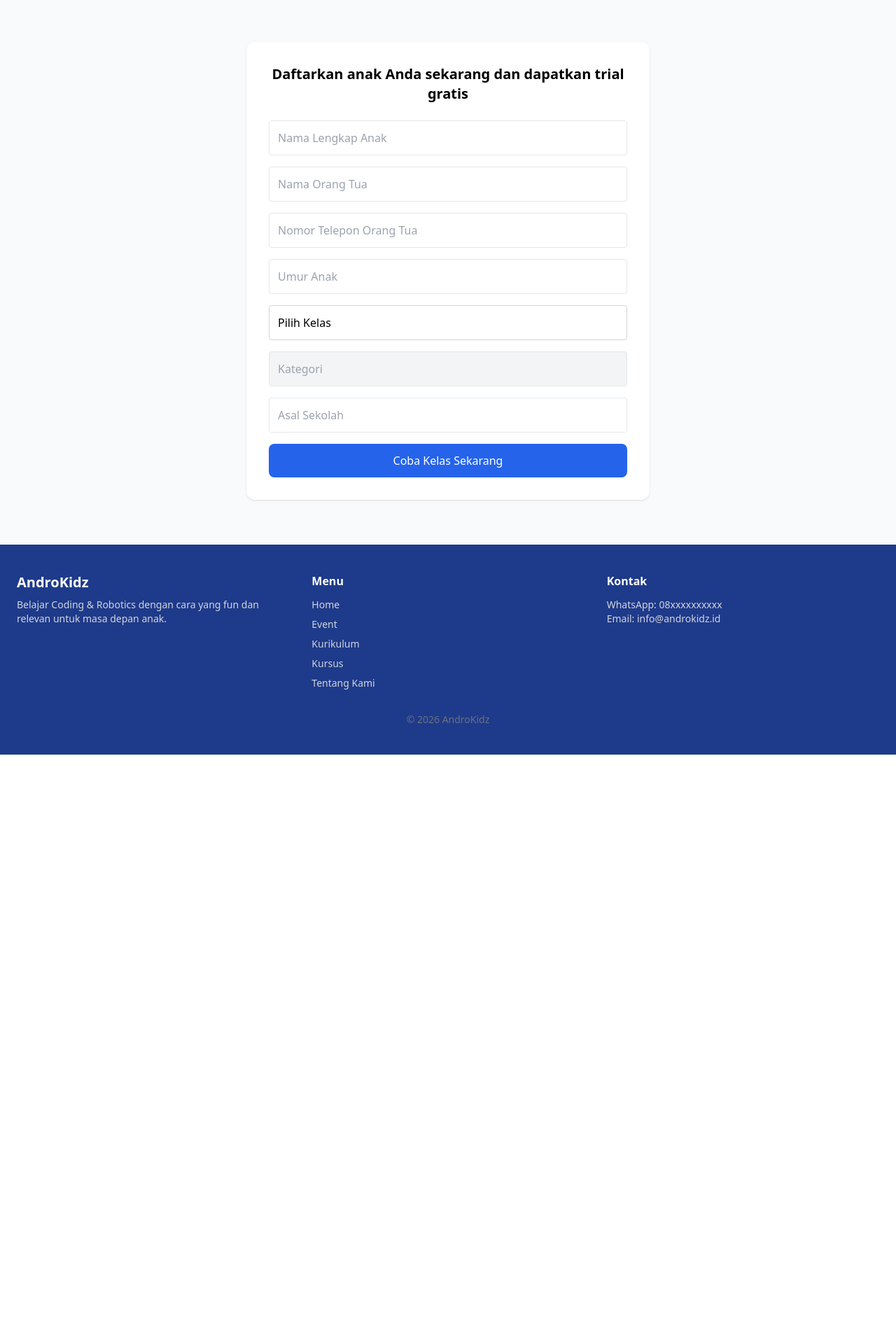
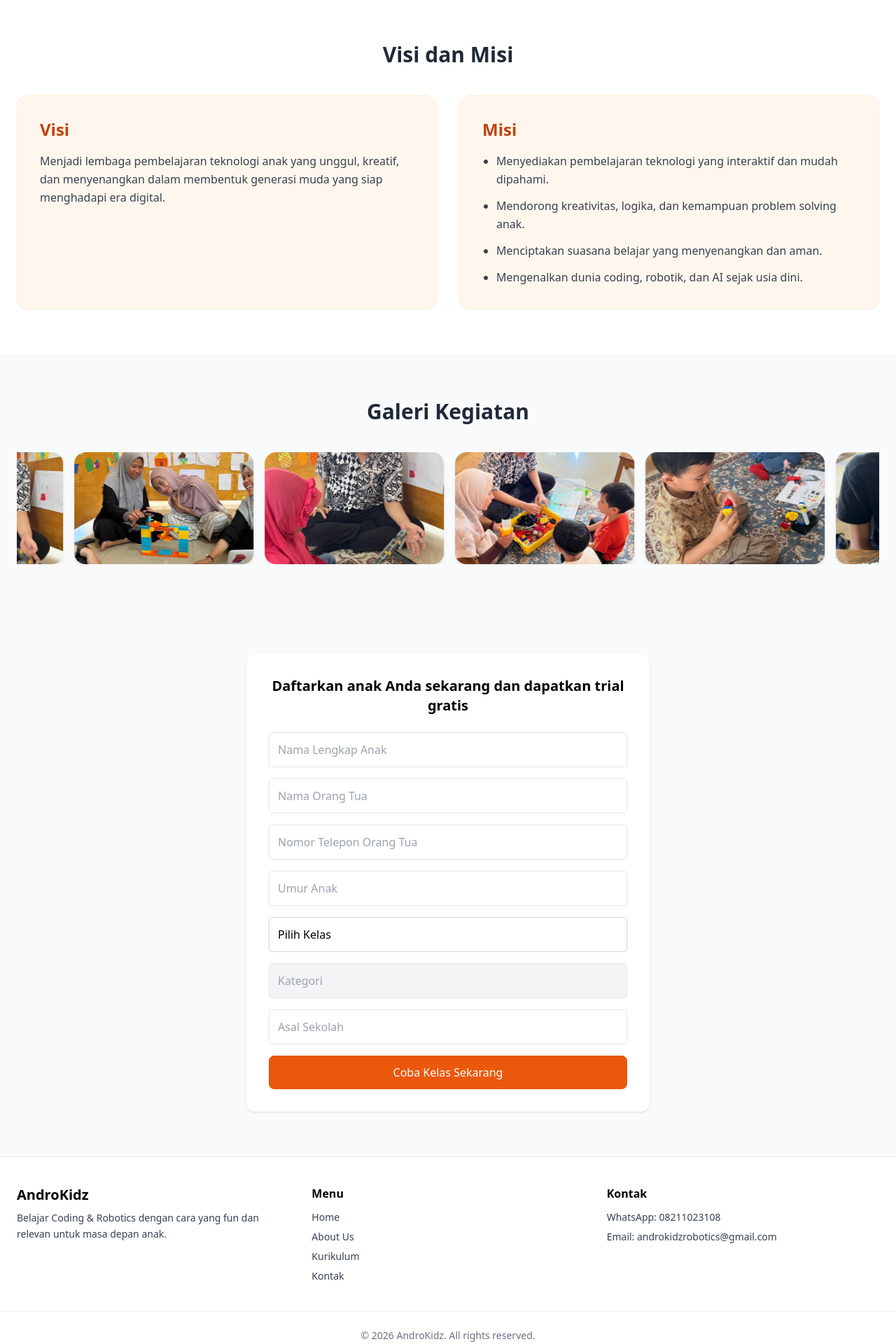
Before and after one commit to Inocensius10/Website-Androkidz, a React (Vite) app: page / in a window 1280 px wide. Shown: the part 580-2500 px from the top of the page at 70% size. Before the commit the page ends 1658 px from the top, so only its background shows below. Built offline with nearby package versions, Linux system fonts and the light colour scheme.

Commit message:
benerin footer
biar bagus

```diff
--- a/src/components/Footer.jsx
+++ b/src/components/Footer.jsx
@@ -1,12 +1,15 @@
 function Footer() {
   return (
-    <footer className="bg-gradient-to-r from-blue-900 to-blue-900 text-gray-300 py-10">
+    <footer className="bg-white border-t border-gray-200 py-10">
       <div className="max-w-7xl mx-auto px-6 grid md:grid-cols-3 gap-8">
 
         {/* LOGO */}
         <div>
-          <h2 className="text-white text-xl font-bold mb-2">AndroKidz</h2>
-          <p className="text-sm">
+          <h2 className="text-black text-xl font-bold mb-2">
+            AndroKidz
+          </h2>
+
+          <p className="text-sm text-gray-700 leading-relaxed">
             Belajar Coding & Robotics dengan cara yang fun dan relevan
             untuk masa depan anak.
           </p>
@@ -14,26 +17,45 @@ function Footer() {
 
         {/* MENU */}
         <div>
-          <h3 className="text-white font-semibold mb-3">Menu</h3>
-          <ul className="space-y-2 text-sm">
-            <li>Home</li>
-            <li>Event</li>
-            <li>Kurikulum</li>
-            <li>Kursus</li>
-            <li>Tentang Kami</li>
+          <h3 className="text-black font-semibold mb-3">
+            Menu
+          </h3>
+
+          <ul className="space-y-2 text-sm text-gray-700">
+            <li className="hover:text-orange-500 transition cursor-pointer">
+              Home
+            </li>
+
+            <li className="hover:text-orange-500 transition cursor-pointer">
+              About Us
+            </li>
+
+            <li className="hover:text-orange-500 transition cursor-pointer">
+              Kurikulum
+            </li>
+
+            <li className="hover:text-orange-500 transition cursor-pointer">
+              Kontak
+            </li>
           </ul>
         </div>
 
         {/* KONTAK */}
         <div>
-          <h3 className="text-white font-semibold mb-3">Kontak</h3>
-          <p className="text-sm">WhatsApp: 08xxxxxxxxxx</p>
-          <p className="text-sm">Email: info@androkidz.id</p>
+          <h3 className="text-black font-semibold mb-3">
+            Kontak
+          </h3>
+
+          <div className="space-y-2 text-sm text-gray-700">
+            <p>WhatsApp: 08211023108</p>
+            <p>Email: androkidzrobotics@gmail.com</p>
+          </div>
         </div>
       </div>
 
-      <div className="text-center text-sm text-gray-500 mt-8">
-        © 2026 AndroKidz
+      {/* COPYRIGHT */}
+      <div className="text-center text-sm text-gray-500 mt-10 border-t border-gray-100 pt-6">
+        © 2026 AndroKidz. All rights reserved.
       </div>
     </footer>
   );
--- a/src/components/Navbar.jsx
+++ b/src/components/Navbar.jsx
@@ -20,7 +20,9 @@ function Navbar() {
     : "bg-white shadow-sm";
 
   return (
-    <nav className={`w-full fixed top-0 z-50 transition-all duration-300 ${navStyle}`}>
+    <nav
+      className={`w-full fixed top-0 z-50 transition-all duration-300 ${navStyle}`}
+    >
       <div className="max-w-7xl mx-auto px-6 py-4 flex items-center justify-between">
         <Link to="/">
           <img
@@ -30,49 +32,137 @@ function Navbar() {
           />
         </Link>
 
+        {/* MENU DESKTOP */}
         <ul className="hidden md:flex items-center gap-8 text-gray-700 font-medium">
-          <li><Link to="/" className="hover:text-blue-600 transition">Home</Link></li>
-          <li><Link to="/about" className="hover:text-blue-600 transition">About Us</Link></li>
-          <li><Link to="/kurikulum" className="hover:text-blue-600 transition">Kurikulum</Link></li>
-          <li><Link to="/galery" className="hover:text-blue-600 transition">Galery</Link></li>
-          <li><Link to="/kontak" className="hover:text-blue-600 transition">Kontak</Link></li>
+          <li>
+            <Link to="/" className="hover:text-orange-500 transition">
+              Home
+            </Link>
+          </li>
+
+          <li>
+            <Link
+              to="/about"
+              className="hover:text-orange-500 transition"
+            >
+              About Us
+            </Link>
+          </li>
+
+          <li>
+            <Link
+              to="/kurikulum"
+              className="hover:text-orange-500 transition"
+            >
+              Kurikulum
+            </Link>
+          </li>
+
+          <li>
+            <Link
+              to="/galery"
+              className="hover:text-orange-500 transition"
+            >
+              Galery
+            </Link>
+          </li>
+
+          <li>
+            <Link
+              to="/kontak"
+              className="hover:text-orange-500 transition"
+            >
+              Kontak
+            </Link>
+          </li>
         </ul>
 
+        {/* BUTTON DESKTOP */}
         <div className="hidden md:block">
           <Link
             to="/admin/login"
-            className="border border-blue-700 text-blue-700 font-semibold px-6 py-2 rounded-lg hover:bg-blue-700 hover:text-white transition inline-block"
+            className="border border-orange-500 text-orange-500 font-semibold px-6 py-2 rounded-lg hover:bg-orange-500 hover:text-white transition duration-300 inline-block"
           >
             Masuk
           </Link>
         </div>
 
+        {/* HAMBURGER */}
         <button
           className="md:hidden flex flex-col gap-1"
           onClick={() => setMenuOpen(!menuOpen)}
         >
-          <span className={`block w-6 h-0.5 bg-black transition ${menuOpen ? "translate-y-1.5 rotate-45" : ""}`}></span>
-          <span className={`block w-6 h-0.5 bg-black transition ${menuOpen ? "opacity-0" : ""}`}></span>
-          <span className={`block w-6 h-0.5 bg-black transition ${menuOpen ? "-translate-y-1.5 -rotate-45" : ""}`}></span>
+          <span
+            className={`block w-6 h-0.5 bg-black transition ${
+              menuOpen ? "translate-y-1.5 rotate-45" : ""
+            }`}
+          ></span>
+
+          <span
+            className={`block w-6 h-0.5 bg-black transition ${
+              menuOpen ? "opacity-0" : ""
+            }`}
+          ></span>
+
+          <span
+            className={`block w-6 h-0.5 bg-black transition ${
+              menuOpen ? "-translate-y-1.5 -rotate-45" : ""
+            }`}
+          ></span>
         </button>
       </div>
 
+      {/* MOBILE MENU */}
       <div
         className={`md:hidden overflow-hidden transition-all duration-300 ${
           menuOpen ? "max-h-96 opacity-100" : "max-h-0 opacity-0"
         } ${navStyle}`}
       >
         <div className="px-6 pb-6 space-y-4">
-          <Link to="/" onClick={() => setMenuOpen(false)} className="block hover:text-blue-600">Home</Link>
-          <Link to="/about" onClick={() => setMenuOpen(false)} className="block hover:text-blue-600">About Us</Link>
-          <Link to="/kurikulum" onClick={() => setMenuOpen(false)} className="block hover:text-blue-600">Kurikulum</Link>
-          <Link to="/galery" onClick={() => setMenuOpen(false)} className="block hover:text-blue-600">Galery</Link>
-          <Link to="/kontak" onClick={() => setMenuOpen(false)} className="block hover:text-blue-600">Kontak</Link>
+          <Link
+            to="/"
+            onClick={() => setMenuOpen(false)}
+            className="block hover:text-orange-500 transition"
+          >
+            Home
+          </Link>
+
+          <Link
+            to="/about"
+            onClick={() => setMenuOpen(false)}
+            className="block hover:text-orange-500 transition"
+          >
+            About Us
+          </Link>
+
+          <Link
+            to="/kurikulum"
+            onClick={() => setMenuOpen(false)}
+            className="block hover:text-orange-500 transition"
+          >
+            Kurikulum
+          </Link>
+
+          <Link
+            to="/galery"
+            onClick={() => setMenuOpen(false)}
+            className="block hover:text-orange-500 transition"
+          >
+            Galery
+          </Link>
+
+          <Link
+            to="/kontak"
+            onClick={() => setMenuOpen(false)}
+            className="block hover:text-orange-500 transition"
+          >
+            Kontak
+          </Link>
 
           <Link
             to="/admin/login"
             onClick={() => setMenuOpen(false)}
-            className="w-full border border-blue-700 text-blue-700 font-semibold px-6 py-2 rounded-lg hover:bg-blue-700 hover:text-white transition inline-block text-center"
+            className="w-full border border-orange-500 text-orange-500 font-semibold px-6 py-2 rounded-lg hover:bg-orange-500 hover:text-white transition duration-300 inline-block text-center"
           >
             Masuk
           </Link>
--- a/src/pages/Home.jsx
+++ b/src/pages/Home.jsx
@@ -1,9 +1,16 @@
-import { useState } from "react";
-import Navbar from "../components/Navbar";
-import Footer from "../components/Footer";
-import ProgramCard from "../components/ProgramCard";
+import { useEffect, useState } from "react";
 import heroImage from "../assets/images/elementweb.png";
-import logoAsli from "../assets/images/logoasli.png";
+
+import gambar1 from "../assets/images/galeri/gambar1.jpeg";
+import gambar2 from "../assets/images/galeri/gambar2.jpeg";
+import gambar3 from "../assets/images/galeri/gambar3.jpeg";
+import gambar4 from "../assets/images/galeri/gambar4.jpeg";
+import gambar5 from "../assets/images/galeri/gambar5.jpeg";
+import gambar6 from "../assets/images/galeri/gambar6.jpeg";
+import gambar7 from "../assets/images/galeri/gambar7.jpeg";
+import gambar8 from "../assets/images/galeri/gambar8.jpeg";
+import gambar9 from "../assets/images/galeri/gambar9.jpeg";
+import gambar10 from "../assets/images/galeri/gambar10.jpeg";
 
 function Home() {
   const [form, setForm] = useState({
@@ -15,6 +22,47 @@ function Home() {
     kategori: "",
     sekolah: "",
   });
+
+  const heroSlides = [
+    {
+      title: "Belajar Teknologi Jadi Lebih Seru",
+      description:
+        "Fun with LEGO, learning with AI, Data Science, Machine Learning, Robotics & Coding dalam suasana yang menyenangkan.",
+    },
+    {
+      title: "Membangun Kreativitas Anak Sejak Dini",
+      description:
+        "AndroKidz membantu anak berkembang lewat pembelajaran aktif, eksploratif, dan berbasis proyek.",
+    },
+    {
+      title: "Siap Hadapi Dunia Digital",
+      description:
+        "Program pembelajaran dirancang untuk melatih logika, problem solving, dan keberanian mencoba hal baru.",
+    },
+  ];
+
+  const [activeSlide, setActiveSlide] = useState(0);
+
+  const galleryImages = [
+    gambar1,
+    gambar2,
+    gambar3,
+    gambar4,
+    gambar5,
+    gambar6,
+    gambar7,
+    gambar8,
+    gambar9,
+    gambar10,
+  ];
+
+  useEffect(() => {
+    const interval = setInterval(() => {
+      setActiveSlide((prev) => (prev + 1) % heroSlides.length);
+    }, 4000);
+
+    return () => clearInterval(interval);
+  }, [heroSlides.length]);
 
   const handleChange = (e) => {
     const { name, value } = e.target;
@@ -59,8 +107,8 @@ Asal Sekolah: ${form.sekolah}`;
 
   return (
     <>
-      {/* HERO SECTION */}
-      <section className="pt-28 pb-20 bg-gradient-to-r from-blue-700 to-blue-900">
+      {/* HERO CAROUSEL */}
+      <section className="pt-28 pb-20 bg-gradient-to-r from-orange-500 to-orange-700">
         <div className="max-w-7xl mx-auto px-6 grid md:grid-cols-2 items-center gap-10">
           <div className="text-white">
             <h1 className="text-4xl md:text-6xl font-bold leading-tight mb-6">
@@ -72,7 +120,7 @@ Asal Sekolah: ${form.sekolah}`;
               Robotics & Coding—all in one place.
             </p>
 
-            <button className="bg-white text-blue-700 font-semibold px-8 py-4 rounded-xl shadow-lg hover:bg-gray-100 transition">
+            <button className="bg-white text-orange-700 font-semibold px-8 py-4 rounded-xl shadow-lg hover:bg-orange-100 transition">
               Coba Kelas Gratis
             </button>
           </div>
@@ -85,6 +133,82 @@ Asal Sekolah: ${form.sekolah}`;
             />
           </div>
         </div>
+      </section>
+
+      {/* VISI DAN MISI */}
+      <section className="py-16 px-6 bg-white">
+        <div className="max-w-7xl mx-auto">
+          <h2 className="text-3xl font-bold text-center text-gray-800 mb-10">
+            Visi dan Misi
+          </h2>
+
+          <div className="grid md:grid-cols-2 gap-8">
+            <div className="bg-orange-50 border border-orange-100 rounded-2xl p-8 shadow-sm">
+              <h3 className="text-2xl font-semibold text-orange-700 mb-4">
+                Visi
+              </h3>
+              <p className="text-gray-700 leading-relaxed">
+                Menjadi lembaga pembelajaran teknologi anak yang unggul, kreatif,
+                dan menyenangkan dalam membentuk generasi muda yang siap
+                menghadapi era digital.
+              </p>
+            </div>
+
+            <div className="bg-orange-50 border border-orange-100 rounded-2xl p-8 shadow-sm">
+              <h3 className="text-2xl font-semibold text-orange-700 mb-4">
+                Misi
+              </h3>
+              <ul className="space-y-3 text-gray-700 leading-relaxed list-disc pl-5">
+                <li>Menyediakan pembelajaran teknologi yang interaktif dan mudah dipahami.</li>
+                <li>Mendorong kreativitas, logika, dan kemampuan problem solving anak.</li>
+                <li>Menciptakan suasana belajar yang menyenangkan dan aman.</li>
+                <li>Mengenalkan dunia coding, robotik, dan AI sejak usia dini.</li>
+              </ul>
+            </div>
+          </div>
+        </div>
+      </section>
+
+      {/* GALERI SLIDER */}
+      <section className="py-16 px-6 bg-gray-50">
+        <div className="max-w-7xl mx-auto">
+          <h2 className="text-3xl font-bold text-center text-gray-800 mb-10">
+            Galeri Kegiatan
+          </h2>
+
+          <div className="overflow-hidden">
+            <div
+              className="flex w-max gap-4"
+              style={{
+                animation: "galleryScroll 35s linear infinite",
+              }}
+            >
+              {[...galleryImages, ...galleryImages].map((img, index) => (
+                <div
+                  key={index}
+                  className="w-56 md:w-64 flex-shrink-0 rounded-2xl overflow-hidden shadow-md bg-white"
+                >
+                  <img
+                    src={img}
+                    alt={`Galeri ${index + 1}`}
+                    className="w-full h-40 object-cover"
+                  />
+                </div>
+              ))}
+            </div>
+          </div>
+        </div>
+
+        <style>{`
+          @keyframes galleryScroll {
+            0% {
+              transform: translateX(0);
+            }
+            100% {
+              transform: translateX(-50%);
+            }
+          }
+        `}</style>
       </section>
 
       {/* FORM PENDAFTARAN */}
@@ -129,7 +253,7 @@ Asal Sekolah: ${form.sekolah}`;
 
             <select
               name="kelas"
-              className="w-full border border-gray-300 p-3 rounded appearance-none bg-white focus:outline-none focus:ring-2 focus:ring-blue-500"
+              className="w-full border border-gray-300 p-3 rounded appearance-none bg-white focus:outline-none focus:ring-2 focus:ring-orange-500"
               onChange={handleChange}
             >
               <option value="">Pilih Kelas</option>
@@ -166,7 +290,7 @@ Asal Sekolah: ${form.sekolah}`;
               onChange={handleChange}
             />
 
-            <button className="w-full bg-blue-600 text-white py-3 rounded-lg hover:bg-blue-700">
+            <button className="w-full bg-orange-600 text-white py-3 rounded-lg hover:bg-orange-700 transition">
               Coba Kelas Sekarang
             </button>
           </form>
```
